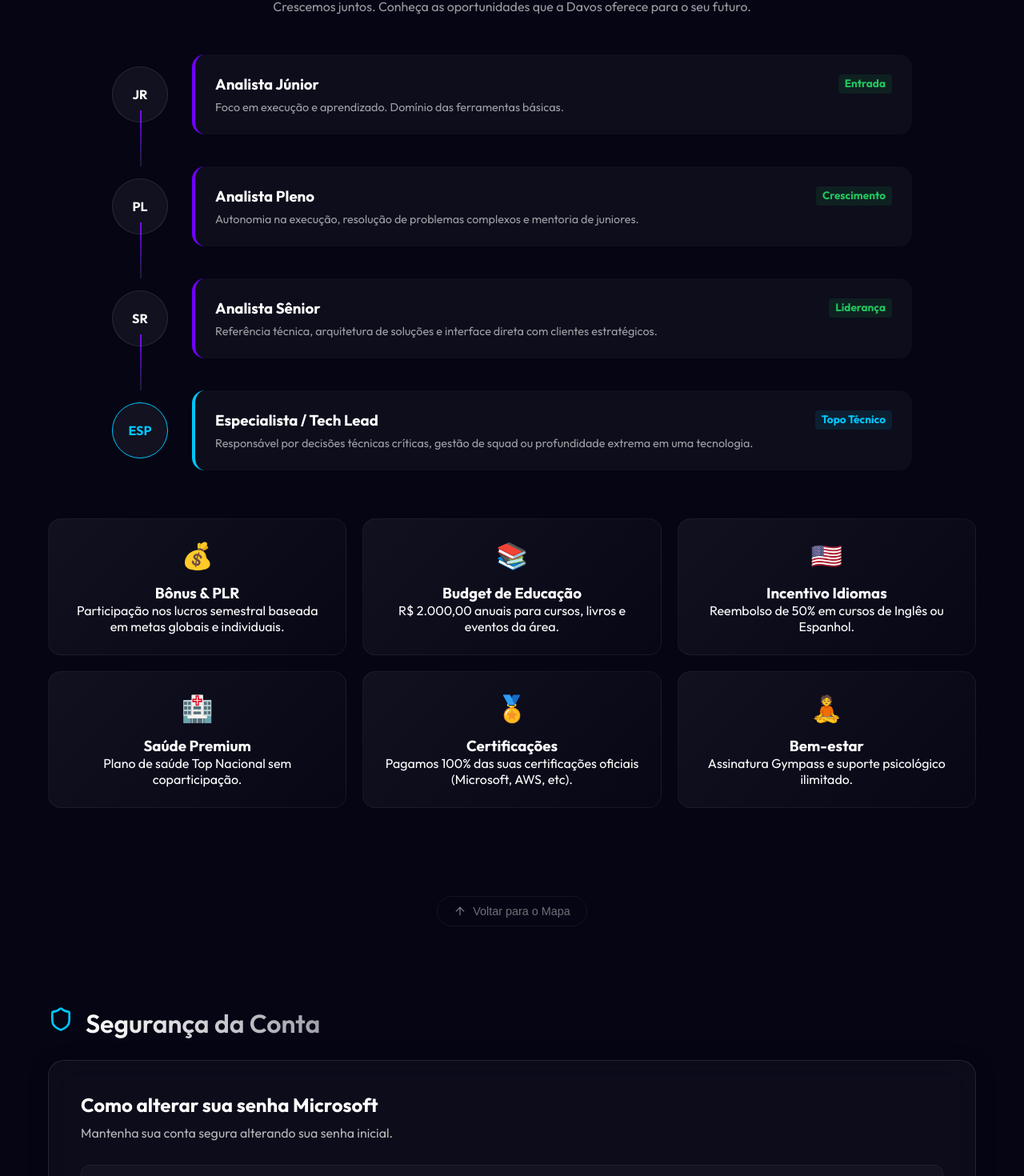
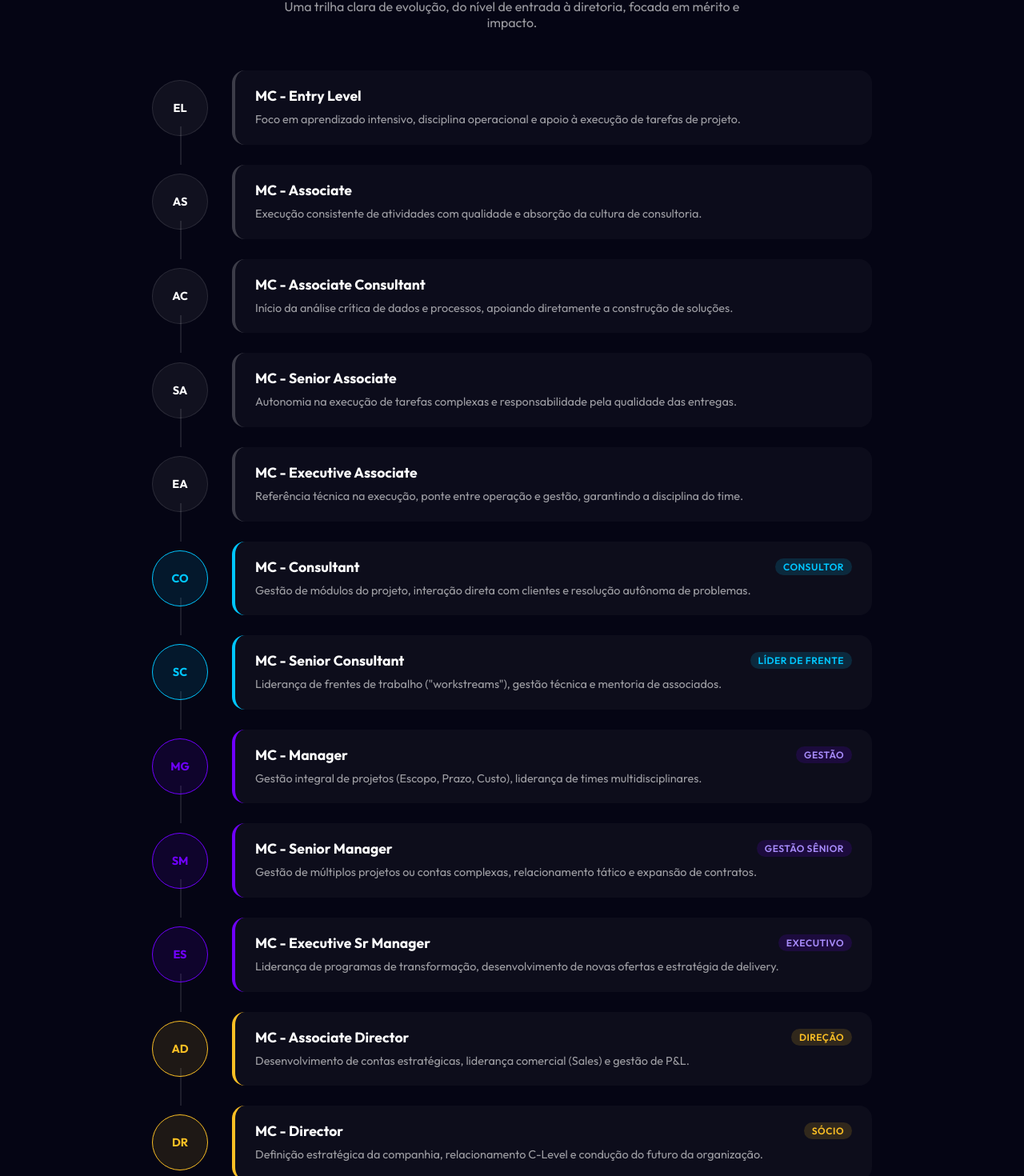
Before and after one commit to astoraoliveira-alt/onboarding, a React (Vite) app: page / in a window 1280 px wide. Shown: the part 4957-6427 px from the top of the page at 80% size. Built offline with nearby package versions, Linux system fonts and the light colour scheme.

Commit message:
content: Atualizada estrutura de cargos (12 níveis) e descrições para perfil de consultoria high-end

```diff
--- a/src/components/CareerGrowth.jsx
+++ b/src/components/CareerGrowth.jsx
@@ -1,5 +1,4 @@
 import React from 'react';
-import { TrendingUp, GraduationCap, Gift, DollarSign, Star, BookOpen } from 'lucide-react';
 import './StrategicSections.css';
 
 const CareerGrowth = () => {
@@ -7,54 +6,112 @@ const CareerGrowth = () => {
         <section className="strategic-section">
             <div className="section-head-title">
                 <h2>Carreira, Desenvolvimento & Incentivos</h2>
-                <p>Crescemos juntos. Conheça as oportunidades que a Davos oferece para o seu futuro.</p>
+                <p>Uma trilha clara de evolução, do nível de entrada à diretoria, focada em mérito e impacto.</p>
             </div>
 
             {/* Career Path Steps */}
             <div className="career-path-container">
+
+                {/* --- FASE 1: EXECUÇÃO & FUNDAÇÃO --- */}
                 <div className="career-step">
-                    <div className="step-circle">JR</div>
+                    <div className="step-circle">EL</div>
                     <div className="step-content">
-                        <h3>
-                            <span>Analista Júnior</span>
-                            <span className="step-salary">Entrada</span>
-                        </h3>
-                        <p className="step-reqs">Foco em execução e aprendizado. Domínio das ferramentas básicas.</p>
+                        <h3><span>MC - Entry Level</span></h3>
+                        <p className="step-reqs">Foco em aprendizado intensivo, disciplina operacional e apoio à execução de tarefas de projeto.</p>
                     </div>
                 </div>
 
                 <div className="career-step">
-                    <div className="step-circle">PL</div>
+                    <div className="step-circle">AS</div>
                     <div className="step-content">
-                        <h3>
-                            <span>Analista Pleno</span>
-                            <span className="step-salary">Crescimento</span>
-                        </h3>
-                        <p className="step-reqs">Autonomia na execução, resolução de problemas complexos e mentoria de juniores.</p>
+                        <h3><span>MC - Associate</span></h3>
+                        <p className="step-reqs">Execução consistente de atividades com qualidade e absorção da cultura de consultoria.</p>
                     </div>
                 </div>
 
                 <div className="career-step">
-                    <div className="step-circle">SR</div>
+                    <div className="step-circle">AC</div>
                     <div className="step-content">
-                        <h3>
-                            <span>Analista Sênior</span>
-                            <span className="step-salary">Liderança</span>
-                        </h3>
-                        <p className="step-reqs">Referência técnica, arquitetura de soluções e interface direta com clientes estratégicos.</p>
+                        <h3><span>MC - Associate Consultant</span></h3>
+                        <p className="step-reqs">Início da análise crítica de dados e processos, apoiando diretamente a construção de soluções.</p>
                     </div>
                 </div>
 
                 <div className="career-step">
-                    <div className="step-circle" style={{ borderColor: '#00c6ff', color: '#00c6ff' }}>ESP</div>
-                    <div className="step-content" style={{ borderLeftColor: '#00c6ff' }}>
-                        <h3>
-                            <span>Especialista / Tech Lead</span>
-                            <span className="step-salary" style={{ color: '#00c6ff', background: 'rgba(0,198,255,0.1)' }}>Topo Técnico</span>
-                        </h3>
-                        <p className="step-reqs">Responsável por decisões técnicas críticas, gestão de squad ou profundidade extrema em uma tecnologia.</p>
+                    <div className="step-circle">SA</div>
+                    <div className="step-content">
+                        <h3><span>MC - Senior Associate</span></h3>
+                        <p className="step-reqs">Autonomia na execução de tarefas complexas e responsabilidade pela qualidade das entregas.</p>
                     </div>
                 </div>
+
+                <div className="career-step">
+                    <div className="step-circle">EA</div>
+                    <div className="step-content">
+                        <h3><span>MC - Executive Associate</span></h3>
+                        <p className="step-reqs">Referência técnica na execução, ponte entre operação e gestão, garantindo a disciplina do time.</p>
+                    </div>
+                </div>
+
+                {/* --- FASE 2: CONSULTORIA & SOLUÇÃO --- */}
+                <div className="career-step">
+                    <div className="step-circle highlight">CO</div>
+                    <div className="step-content highlight-border">
+                        <h3><span>MC - Consultant</span> <span className="step-salary blue">Consultor</span></h3>
+                        <p className="step-reqs">Gestão de módulos do projeto, interação direta com clientes e resolução autônoma de problemas.</p>
+                    </div>
+                </div>
+
+                <div className="career-step">
+                    <div className="step-circle highlight">SC</div>
+                    <div className="step-content highlight-border">
+                        <h3><span>MC - Senior Consultant</span> <span className="step-salary blue">Líder de Frente</span></h3>
+                        <p className="step-reqs">Liderança de frentes de trabalho ("workstreams"), gestão técnica e mentoria de associados.</p>
+                    </div>
+                </div>
+
+                {/* --- FASE 3: GESTÃO & LIDERANÇA --- */}
+                <div className="career-step">
+                    <div className="step-circle manager">MG</div>
+                    <div className="step-content manager-border">
+                        <h3><span>MC - Manager</span> <span className="step-salary purple">Gestão</span></h3>
+                        <p className="step-reqs">Gestão integral de projetos (Escopo, Prazo, Custo), liderança de times multidisciplinares.</p>
+                    </div>
+                </div>
+
+                <div className="career-step">
+                    <div className="step-circle manager">SM</div>
+                    <div className="step-content manager-border">
+                        <h3><span>MC - Senior Manager</span> <span className="step-salary purple">Gestão Sênior</span></h3>
+                        <p className="step-reqs">Gestão de múltiplos projetos ou contas complexas, relacionamento tático e expansão de contratos.</p>
+                    </div>
+                </div>
+
+                <div className="career-step">
+                    <div className="step-circle manager">ES</div>
+                    <div className="step-content manager-border">
+                        <h3><span>MC - Executive Sr Manager</span> <span className="step-salary purple">Executivo</span></h3>
+                        <p className="step-reqs">Liderança de programas de transformação, desenvolvimento de novas ofertas e estratégia de delivery.</p>
+                    </div>
+                </div>
+
+                {/* --- FASE 4: DIREÇÃO & ESTRATÉGIA --- */}
+                <div className="career-step">
+                    <div className="step-circle director">AD</div>
+                    <div className="step-content director-border">
+                        <h3><span>MC - Associate Director</span> <span className="step-salary gold">Direção</span></h3>
+                        <p className="step-reqs">Desenvolvimento de contas estratégicas, liderança comercial (Sales) e gestão de P&L.</p>
+                    </div>
+                </div>
+
+                <div className="career-step">
+                    <div className="step-circle director">DR</div>
+                    <div className="step-content director-border">
+                        <h3><span>MC - Director</span> <span className="step-salary gold">Sócio</span></h3>
+                        <p className="step-reqs">Definição estratégica da companhia, relacionamento C-Level e condução do futuro da organização.</p>
+                    </div>
+                </div>
+
             </div>
 
             {/* Incentives Grid */}
@@ -67,27 +124,27 @@ const CareerGrowth = () => {
                 <div className="incentive-card">
                     <div className="incentive-icon">📚</div>
                     <h3>Budget de Educação</h3>
-                    <p>R$ 2.000,00 anuais para cursos, livros e eventos da área.</p>
+                    <p>Incentivo anual para cursos, especializações e eventos da área.</p>
                 </div>
                 <div className="incentive-card">
                     <div className="incentive-icon">🇺🇸</div>
-                    <h3>Incentivo Idiomas</h3>
-                    <p>Reembolso de 50% em cursos de Inglês ou Espanhol.</p>
+                    <h3>Idiomas</h3>
+                    <p>Apoio financeiro para cursos de Inglês focado em negócios.</p>
                 </div>
                 <div className="incentive-card">
                     <div className="incentive-icon">🏥</div>
                     <h3>Saúde Premium</h3>
-                    <p>Plano de saúde Top Nacional sem coparticipação.</p>
+                    <p>Plano de saúde Top Nacional para você e dependentes.</p>
                 </div>
                 <div className="incentive-card">
                     <div className="incentive-icon">🏅</div>
                     <h3>Certificações</h3>
-                    <p>Pagamos 100% das suas certificações oficiais (Microsoft, AWS, etc).</p>
+                    <p>Reembolso integral de certificações oficiais (Microsoft, AWS, PMP, etc).</p>
                 </div>
                 <div className="incentive-card">
-                    <div className="incentive-icon">🧘</div>
-                    <h3>Bem-estar</h3>
-                    <p>Assinatura Gympass e suporte psicológico ilimitado.</p>
+                    <div className="incentive-icon">🚀</div>
+                    <h3>Carreira Acelerada</h3>
+                    <p>Ciclos de avaliação curtos que permitem promoções baseadas em mérito real.</p>
                 </div>
             </div>
 
--- a/src/components/StrategicSections.css
+++ b/src/components/StrategicSections.css
@@ -274,8 +274,8 @@
 .career-path-container {
     display: flex;
     flex-direction: column;
-    gap: 40px;
-    max-width: 1000px;
+    gap: 25px;
+    max-width: 900px;
     margin: 0 auto;
 }
 
@@ -286,15 +286,16 @@
     position: relative;
 }
 
+/* Linha conectora vertical */
 .career-step:not(:last-child)::after {
     content: '';
     position: absolute;
     left: 35px;
-    /* Center of circle (70px / 2) */
     top: 70px;
-    bottom: -40px;
+    bottom: -25px;
+    /* Ajustado para gap menor */
     width: 2px;
-    background: linear-gradient(to bottom, #7000ff, rgba(255, 255, 255, 0.1));
+    background: rgba(255, 255, 255, 0.1);
     z-index: 0;
 }
 
@@ -311,14 +312,21 @@
     font-weight: 700;
     z-index: 1;
     flex-shrink: 0;
+    font-size: 0.9rem;
 }
 
 .step-content {
     background: rgba(255, 255, 255, 0.03);
-    padding: 25px;
+    padding: 20px 25px;
     border-radius: 16px;
     flex-grow: 1;
-    border-left: 4px solid #7000ff;
+    border-left: 4px solid rgba(255, 255, 255, 0.2);
+    transition: all 0.3s ease;
+}
+
+.step-content:hover {
+    background: rgba(255, 255, 255, 0.06);
+    transform: translateX(5px);
 }
 
 .step-content h3 {
@@ -326,24 +334,79 @@
     color: #fff;
     display: flex;
     justify-content: space-between;
+    align-items: center;
+    font-size: 1.1rem;
 }
 
 .step-salary {
-    font-size: 0.85rem;
-    color: #22c55e;
-    background: rgba(34, 197, 94, 0.1);
-    padding: 2px 8px;
-    border-radius: 4px;
+    font-size: 0.75rem;
+    padding: 3px 10px;
+    border-radius: 20px;
+    text-transform: uppercase;
+    font-weight: 600;
+    letter-spacing: 0.5px;
 }
 
 .step-reqs {
     font-size: 0.9rem;
     color: rgba(255, 255, 255, 0.6);
+    line-height: 1.5;
+    margin: 0;
+}
+
+/* Variantes de Estilo por Nível */
+
+/* Nível Consultor (Blue) */
+.step-circle.highlight {
+    border-color: #00c6ff;
+    color: #00c6ff;
+    background: rgba(0, 198, 255, 0.1);
+}
+
+.step-content.highlight-border {
+    border-left-color: #00c6ff;
+}
+
+.step-salary.blue {
+    background: rgba(0, 198, 255, 0.15);
+    color: #00c6ff;
+}
+
+/* Nível Manager (Purple) */
+.step-circle.manager {
+    border-color: #7000ff;
+    color: #7000ff;
+    background: rgba(112, 0, 255, 0.1);
+}
+
+.step-content.manager-border {
+    border-left-color: #7000ff;
+}
+
+.step-salary.purple {
+    background: rgba(112, 0, 255, 0.15);
+    color: #a78bfa;
+}
+
+/* Nível Director (Gold) */
+.step-circle.director {
+    border-color: #fbbf24;
+    color: #fbbf24;
+    background: rgba(251, 191, 36, 0.1);
+}
+
+.step-content.director-border {
+    border-left-color: #fbbf24;
+}
+
+.step-salary.gold {
+    background: rgba(251, 191, 36, 0.15);
+    color: #fbbf24;
 }
 
 .incentives-grid {
     display: grid;
-    grid-template-columns: repeat(3, 1fr);
+    grid-template-columns: repeat(auto-fit, minmax(280px, 1fr));
     gap: 20px;
     margin-top: 60px;
 }
@@ -354,6 +417,12 @@
     border-radius: 16px;
     text-align: center;
     border: 1px solid rgba(255, 255, 255, 0.05);
+    transition: transform 0.3s ease;
+}
+
+.incentive-card:hover {
+    transform: translateY(-5px);
+    border-color: rgba(255, 255, 255, 0.2);
 }
 
 .incentive-icon {
@@ -403,11 +472,21 @@
 
     .career-step {
         flex-direction: column;
-        align-items: flex-start;
+        align-items: flex-stretch;
         gap: 15px;
     }
 
     .career-step:not(:last-child)::after {
         display: none;
     }
+
+    .step-circle {
+        margin: 0 auto;
+    }
+
+    .step-content h3 {
+        flex-direction: column;
+        align-items: flex-start;
+        gap: 8px;
+    }
 }
```
